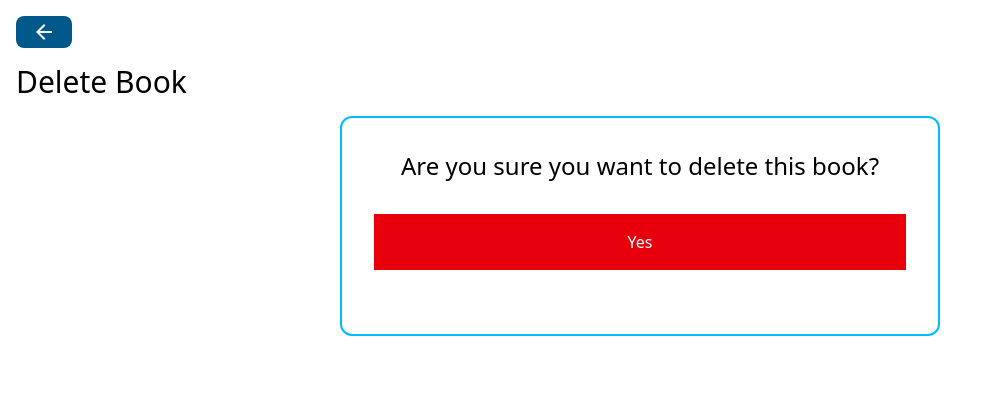
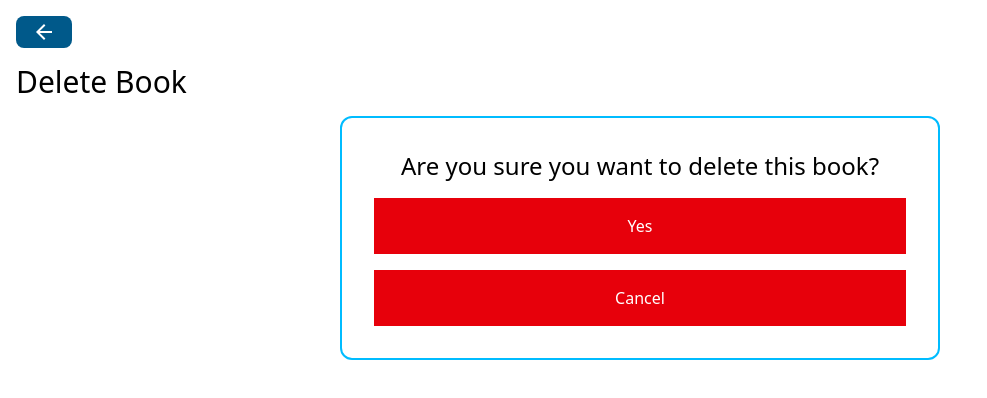
Before and after one commit to asmaaHamdym/bookstore-mern, a React (Vite) app in the folder frontend/: page /books/delete/1 in a window 1280 px wide. Shown: the top 398 px of the page, without its empty margins (0-987 px from the left). Built offline with nearby package versions, Linux system fonts and the light colour scheme.

Commit message:
added cancel functionality to delete component

```diff
--- /dev/null
+++ b/frontend/src/components/home/BooksCard.jsx
@@ -0,0 +1,3 @@
+export const BooksCard = () => {
+  return <div>BooksCard</div>;
+};
--- /dev/null
+++ b/frontend/src/components/home/BooksTable.jsx
@@ -0,0 +1,57 @@
+import { Link } from "react-router-dom";
+import { BsInfoCircle } from "react-icons/bs";
+import { AiOutlineEdit } from "react-icons/ai";
+import { MdOutlineDelete } from "react-icons/md";
+
+export const BooksTable = ({ books }) => {
+  return (
+    <table className="w-full border-separate border-spacing-2">
+      <thead>
+        <tr>
+          <th className="border border-slate-600 rounded-md">No</th>
+          <th className="border border-slate-600 rounded-md">Title</th>
+          <th className="border border-slate-600 rounded-md max-md:hidden">
+            Author
+          </th>
+          <th className="border border-slate-600 rounded-md max-md:hidden">
+            Publish Year
+          </th>
+          <th className="border border-slate-600 rounded-md">Operation</th>
+        </tr>
+      </thead>
+      <tbody>
+        {books.map((book, index) => {
+          return (
+            <tr key={book._id} className="h-8 text-center">
+              <td className="border border-slate-700 rounded-md ">
+                {index + 1}
+              </td>
+              <td className="border border-slate-700 rounded-md">
+                {book.title}
+              </td>
+              <td className="border border-slate-700 rounded-md max-md:hidden">
+                {book.author}
+              </td>
+              <td className="border border-slate-700 rounded-md max-md:hidden">
+                {book.publishYear}
+              </td>
+              <td className="border border-slate-700 rounded-md">
+                <div className="flex justify-center gap-x-4">
+                  <Link to={`books/show/${book._id}`}>
+                    <BsInfoCircle className="text-2xl text-green-800" />
+                  </Link>
+                  <Link to={`books/edit/${book._id}`}>
+                    <AiOutlineEdit className="text-2xl text-yellow-600" />
+                  </Link>
+                  <Link to={`books/delete/${book._id}`}>
+                    <MdOutlineDelete className="text-2xl text-red-600" />
+                  </Link>
+                </div>
+              </td>
+            </tr>
+          );
+        })}
+      </tbody>
+    </table>
+  );
+};
--- a/frontend/src/pages/DeleteBook.jsx
+++ b/frontend/src/pages/DeleteBook.jsx
@@ -23,6 +23,9 @@ const DeleteBook = () => {
         alert("Failed to delete book");
       });
   };
+  const handelAbort = () => {
+    navigate("/");
+  };
   return (
     <div className="p-4">
       <BackButton />
@@ -31,10 +34,16 @@ const DeleteBook = () => {
       <div className="flex flex-col items-center border-2 border-sky-400 rounded-xl w-[600px] p-8 mx-auto">
         <h3 className="text-2xl">Are you sure you want to delete this book?</h3>
         <button
-          className="p-4 bg-red-600 text-white m-8 w-full"
+          className="p-4 bg-red-600 text-white m-4 w-full"
           onClick={handelDelete}
         >
           Yes
+        </button>
+        <button
+          className="p-4 bg-red-600 text-white w-full"
+          onClick={handelAbort}
+        >
+          Cancel
         </button>
       </div>
     </div>
--- a/frontend/src/pages/EditBook.jsx
+++ b/frontend/src/pages/EditBook.jsx
@@ -91,7 +91,7 @@ const EditBook = () => {
           />
         </div>
         <button onClick={handleSubmit} className="bg-sky-300 m-8 py-2 ">
-          Create
+          Save
         </button>
       </div>
     </div>
--- a/frontend/src/pages/Home.jsx
+++ b/frontend/src/pages/Home.jsx
@@ -5,6 +5,8 @@ import Spinner from "../components/Spinner";
 import { AiOutlineEdit } from "react-icons/ai";
 import { BsInfoCircle } from "react-icons/bs";
 import { MdOutlineAddBox, MdOutlineDelete } from "react-icons/md";
+import { BooksTable } from "../components/home/BooksTable";
+import { BooksCard } from "../components/home/BooksCard";
 
 const Home = () => {
   const [books, setBooks] = useState([]);
@@ -37,55 +39,8 @@ const Home = () => {
           Add Book
         </Link>
       </div>
-      <table className="w-full border-separate border-spacing-2">
-        <thead>
-          <tr>
-            <th className="border border-slate-600 rounded-md">No</th>
-            <th className="border border-slate-600 rounded-md">Title</th>
-            <th className="border border-slate-600 rounded-md max-md:hidden">
-              Author
-            </th>
-            <th className="border border-slate-600 rounded-md max-md:hidden">
-              Publish Year
-            </th>
-            <th className="border border-slate-600 rounded-md">Operation</th>
-          </tr>
-        </thead>
-        <tbody>
-          {loading && <Spinner />}
-          {books.map((book, index) => {
-            return (
-              <tr key={book._id} className="h-8 text-center">
-                <td className="border border-slate-700 rounded-md ">
-                  {index + 1}
-                </td>
-                <td className="border border-slate-700 rounded-md">
-                  {book.title}
-                </td>
-                <td className="border border-slate-700 rounded-md max-md:hidden">
-                  {book.author}
-                </td>
-                <td className="border border-slate-700 rounded-md max-md:hidden">
-                  {book.publishYear}
-                </td>
-                <td className="border border-slate-700 rounded-md">
-                  <div className="flex justify-center gap-x-4">
-                    <Link to={`books/show/${book._id}`}>
-                      <BsInfoCircle className="text-2xl text-green-800" />
-                    </Link>
-                    <Link to={`books/edit/${book._id}`}>
-                      <AiOutlineEdit className="text-2xl text-yellow-600" />
-                    </Link>
-                    <Link to={`books/delete/${book._id}`}>
-                      <MdOutlineDelete className="text-2xl text-red-600" />
-                    </Link>
-                  </div>
-                </td>
-              </tr>
-            );
-          })}
-        </tbody>
-      </table>
+      {loading && <Spinner />}
+      <BooksTable books={books} />
     </div>
   );
 };
```
